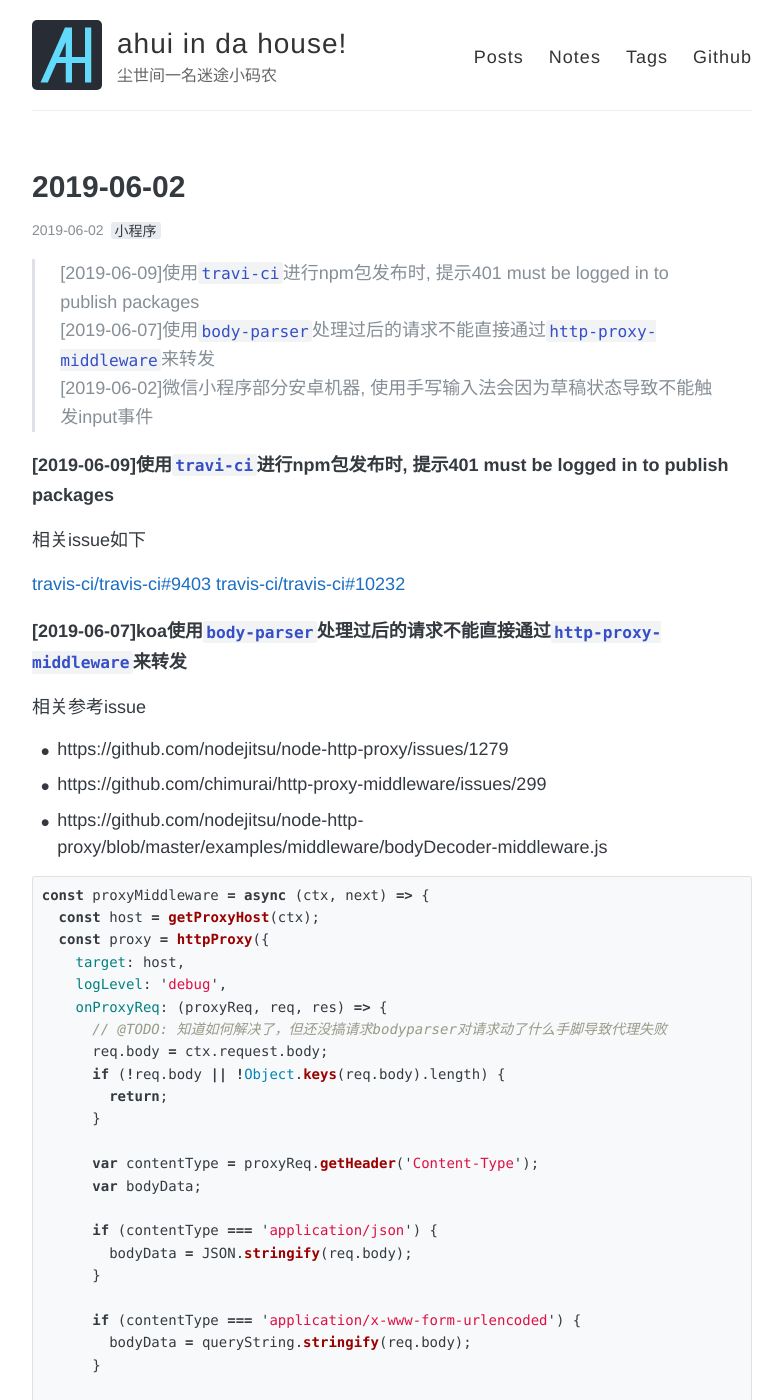
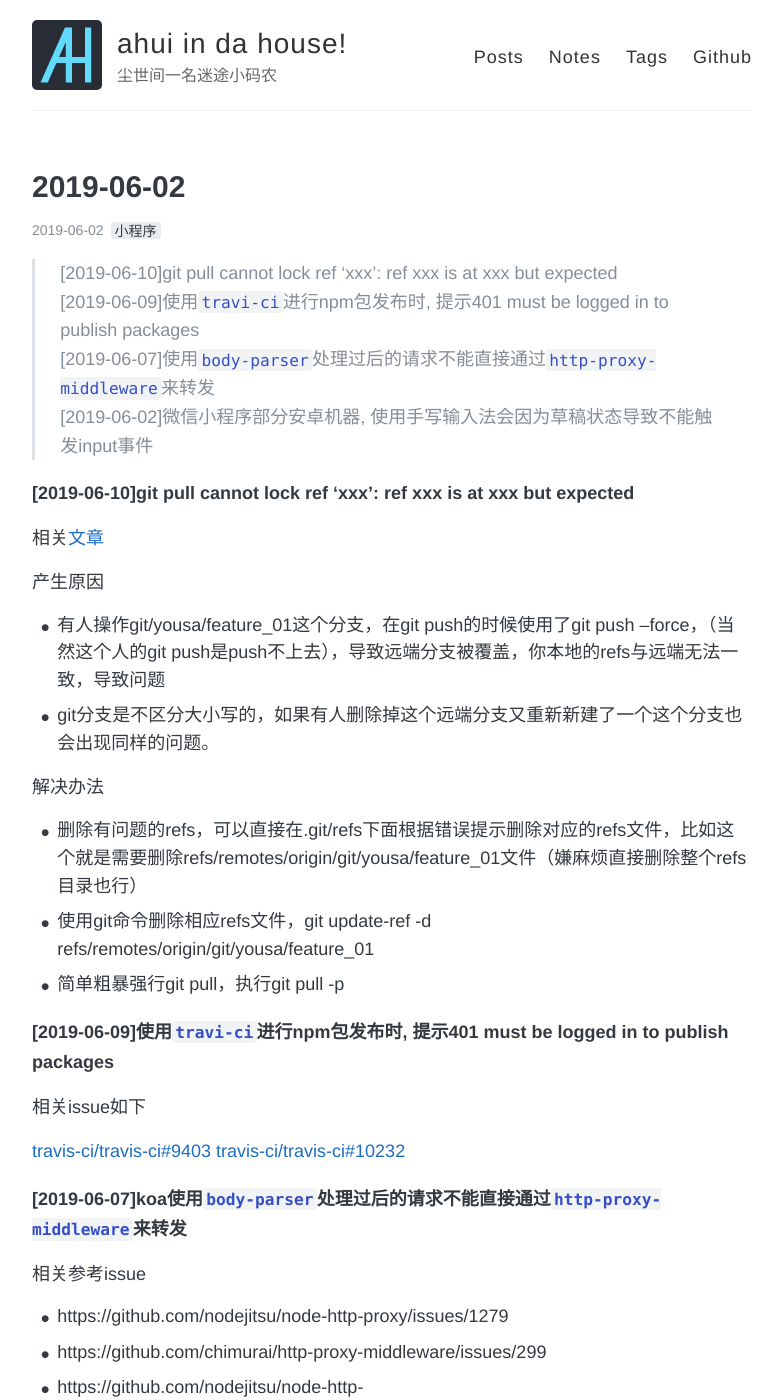
Before and after one commit to funkyLover/blog, a Jekyll site: the page built from notes/_posts/2019-06-02-notes.md, in a window 1280 px wide and 1400 px high. Shown: the whole window, without its empty margins (248-1031 px from the left). Built offline with Jekyll 4.4.1, drawn with Linux system fonts in a browser that asks for light colours; comment, search, counter and statistics services are not loaded.

Commit message:
[note]add;

```diff
--- a/notes/_posts/2019-06-02-notes.md
+++ b/notes/_posts/2019-06-02-notes.md
@@ -7,9 +7,25 @@ comments: true
 share: true
 ---
 
-> [2019-06-09]使用`travi-ci`进行npm包发布时, 提示401 must be logged in to publish packages  <br>
+> [2019-06-10]git pull cannot lock ref 'xxx': ref xxx is at xxx but expected<br>
+> [2019-06-09]使用`travi-ci`进行npm包发布时, 提示401 must be logged in to publish packages <br>
 > [2019-06-07]使用`body-parser`处理过后的请求不能直接通过`http-proxy-middleware`来转发 <br>
 > [2019-06-02]微信小程序部分安卓机器, 使用手写输入法会因为草稿状态导致不能触发input事件 <br>
+
+##### [2019-06-10]git pull cannot lock ref 'xxx': ref xxx is at xxx but expected
+
+相关[文章](https://blog.csdn.net/qq_15437667/article/details/52479792)
+
+产生原因
+
+- 有人操作git/yousa/feature_01这个分支，在git push的时候使用了git push –force，（当然这个人的git push是push不上去），导致远端分支被覆盖，你本地的refs与远端无法一致，导致问题
+- git分支是不区分大小写的，如果有人删除掉这个远端分支又重新新建了一个这个分支也会出现同样的问题。
+
+解决办法
+
+- 删除有问题的refs，可以直接在.git/refs下面根据错误提示删除对应的refs文件，比如这个就是需要删除refs/remotes/origin/git/yousa/feature_01文件（嫌麻烦直接删除整个refs目录也行）
+- 使用git命令删除相应refs文件，git update-ref -d refs/remotes/origin/git/yousa/feature_01
+- 简单粗暴强行git pull，执行git pull -p
 
 ##### [2019-06-09]使用`travi-ci`进行npm包发布时, 提示401 must be logged in to publish packages
 
```
